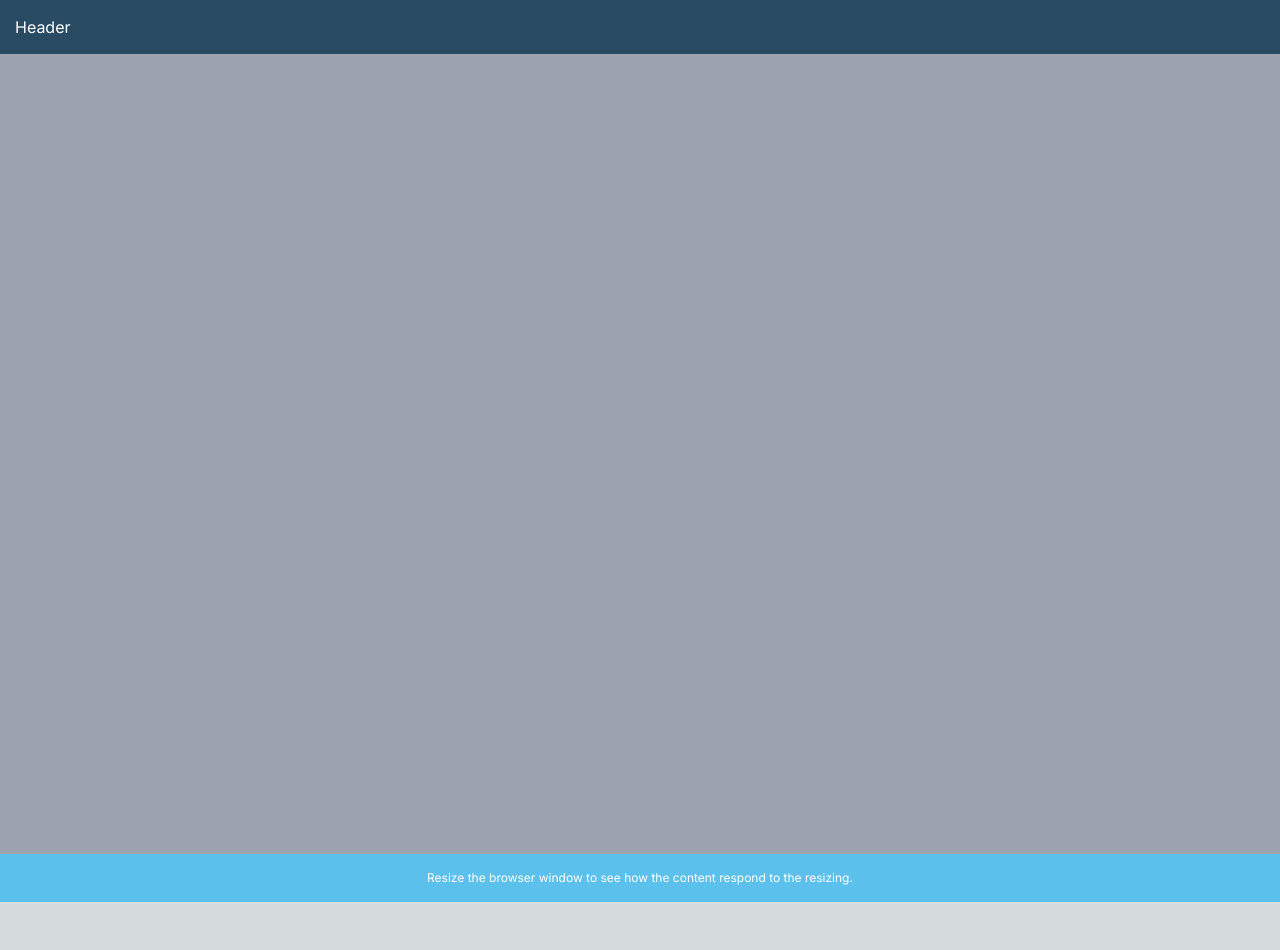
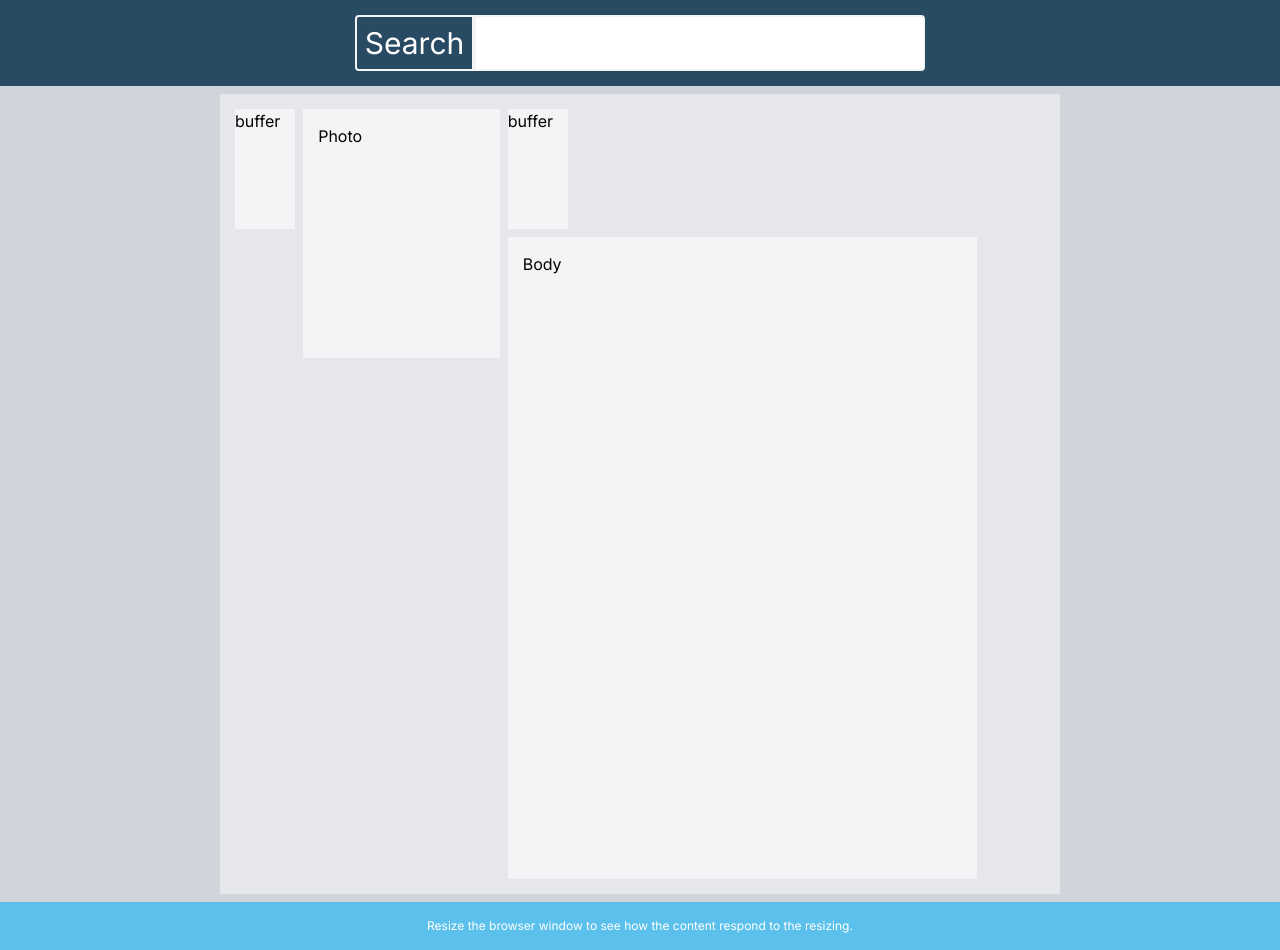
Before and after one commit to nkarl/nkarl.github.io, a Next.js app: page / in a window 1280 px wide. Before the commit the page ends 902 px from the top, so only its background shows below. Built offline with nearby package versions, Linux system fonts and the light colour scheme.

Commit message:
grid flow row.

```diff
--- a/src/app/Pages/ProfilePage.jsx
+++ b/src/app/Pages/ProfilePage.jsx
@@ -8,13 +8,22 @@ function ProfilePage() {
   return (
     <>
       {/* header */}
-      <div className="header min-w-[100%]">
-        Header
+      <div className="header min-w-[100%] text-3xl grid place-items-center">
+        <div className="grid-cols-2">
+          <label className="border-gray-100 border-2 p-2" style={{ "border-radius": "4px 0 0 4px" }}>Search
+          </label><input className="border-gray-100 border-2 p-2" style={{ "border-radius": "0 4px 4px 0" }}></input>
+        </div>
       </div>
 
       {/* Body */}
       <div className="min-w-[100%] bg-gray-400">
-        <div className="row w-screen min-h-screen bg-gray-400">
+        <div className="text-black w-screen bg-gray-300 p-2 grid grid-cols-12 gap-2">
+          <div className="min-h-screen bg-gray-200 col-start-3 col-end-11 grid grid-cols-12 grid-rows-6 gap-2">
+            <div className="bg-gray-100">buffer</div>
+            <div className="bg-gray-100 col-start-2 col-end-5 row-start-1 row-end-3">Photo</div>
+            <div className="bg-gray-100">buffer</div>
+            <div className="bg-gray-100 col-start-5 col-span-7 row-span-6">Body</div>
+          </div>
         </div>
       </div>
 
```
